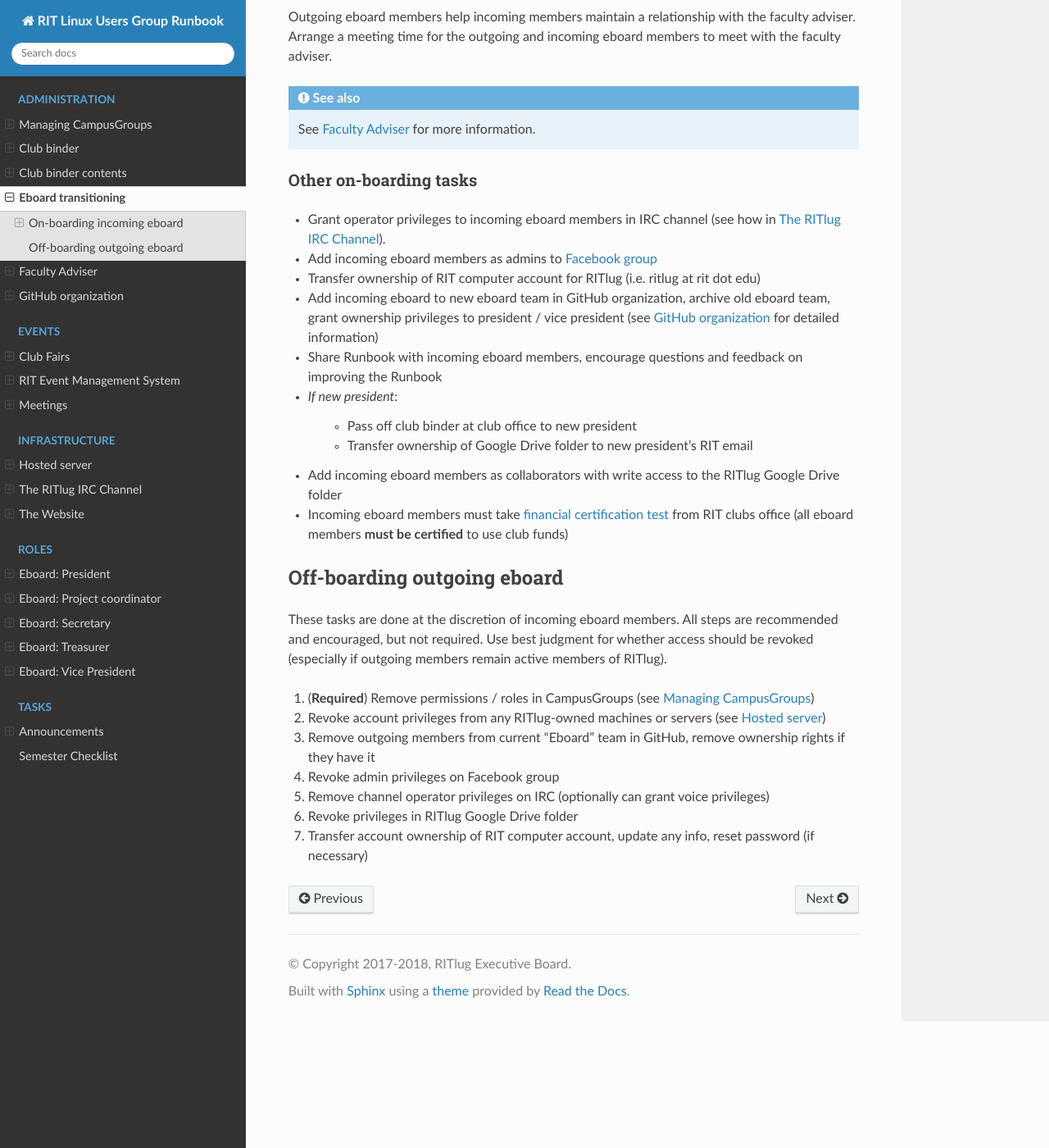
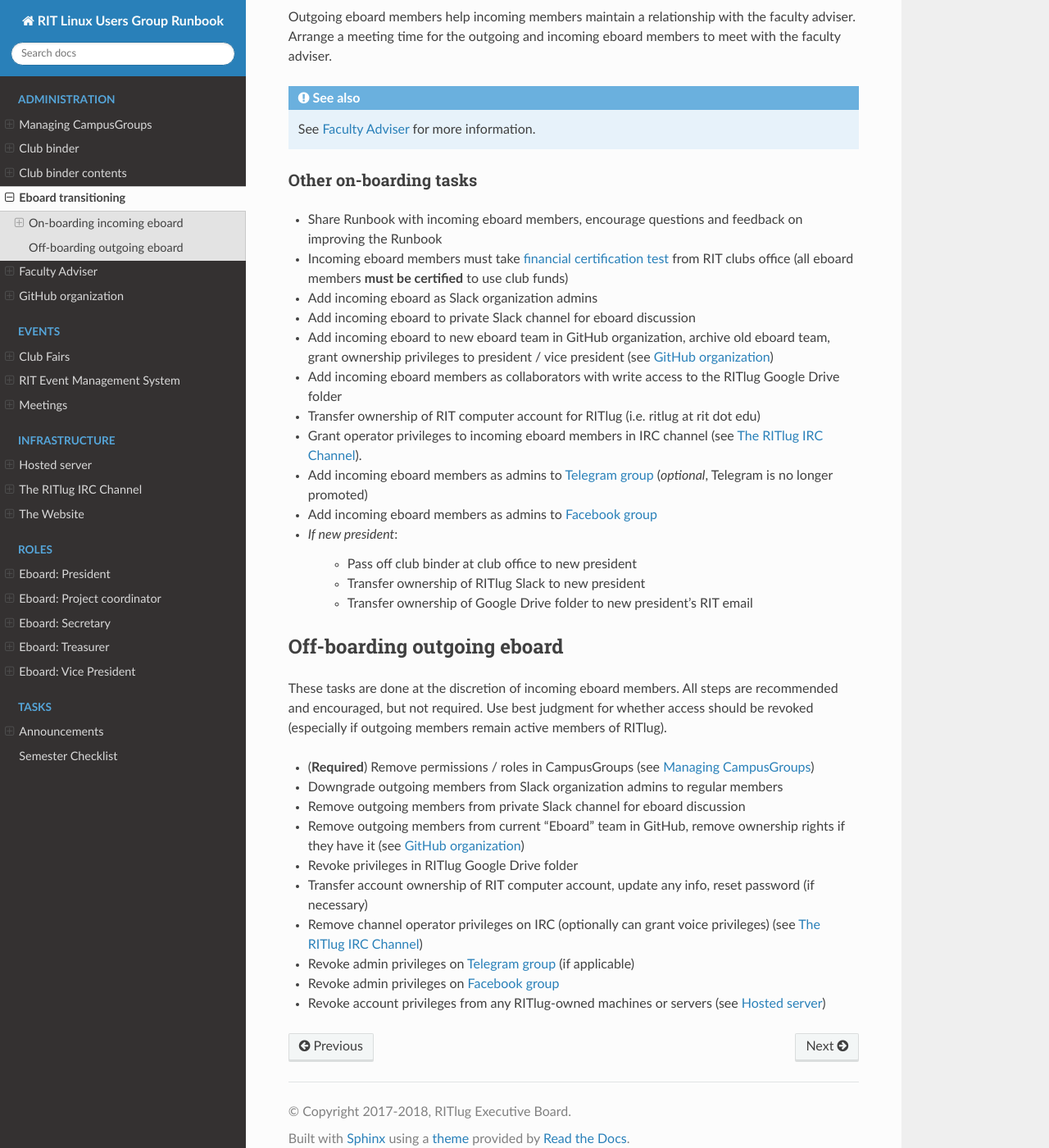
Before and after one commit to RITlug/runbook, a Sphinx documentation site: the page built from docs/administration/eboard-onboarding-offboarding.rst, in a window 1280 px wide and 1400 px high, scrolled down 1161 px. Shown: the whole window at 82% size. Built offline with Sphinx 7.4.7 and the Read the Docs theme 2.0.0, drawn with Linux system fonts in a browser that asks for light colours; formulas are drawn with MathJax 3.

Commit message:
Add Slack and Telegram instructions, use parallel structure for off-boarding instructions as on-booarding

```diff
--- a/docs/administration/eboard-onboarding-offboarding.rst
+++ b/docs/administration/eboard-onboarding-offboarding.rst
@@ -63,25 +63,33 @@
 Other on-boarding tasks
 =======================
 
-- Grant operator privileges to incoming eboard members in IRC channel (see how in :doc:`../infrastructure/irc-channel`).
+- Share Runbook with incoming eboard members, encourage questions and feedback on improving the Runbook
 
-- Add incoming eboard members as admins to `Facebook group`_
+- Incoming eboard members must take `financial certification test`_ from RIT clubs office (all eboard members **must be certified** to use club funds)
+
+- Add incoming eboard as Slack organization admins
+
+- Add incoming eboard to private Slack channel for eboard discussion
+
+- Add incoming eboard to new eboard team in GitHub organization, archive old eboard team, grant ownership privileges to president / vice president (see :doc:`github-org`)
+
+- Add incoming eboard members as collaborators with write access to the RITlug Google Drive folder
 
 - Transfer ownership of RIT computer account for RITlug (i.e. ritlug at rit dot edu)
 
-- Add incoming eboard to new eboard team in GitHub organization, archive old eboard team, grant ownership privileges to president / vice president (see :doc:`github-org` for detailed information)
+- Grant operator privileges to incoming eboard members in IRC channel (see :doc:`../infrastructure/irc-channel`).
 
-- Share Runbook with incoming eboard members, encourage questions and feedback on improving the Runbook
+- Add incoming eboard members as admins to `Telegram group`_ (*optional*, Telegram is no longer promoted)
+
+- Add incoming eboard members as admins to `Facebook group`_
 
 - *If new president*:
 
     - Pass off club binder at club office to new president
 
+    - Transfer ownership of RITlug Slack to new president
+
     - Transfer ownership of Google Drive folder to new president's RIT email
-
-- Add incoming eboard members as collaborators with write access to the RITlug Google Drive folder
-
-- Incoming eboard members must take `financial certification test`_ from RIT clubs office (all eboard members **must be certified** to use club funds)
 
 
 ****************************
@@ -92,20 +100,27 @@
 All steps are recommended and encouraged, but not required.
 Use best judgment for whether access should be revoked (especially if outgoing members remain active members of RITlug).
 
-#. (**Required**) Remove permissions / roles in CampusGroups (see :doc:`campusgroups-management`)
+- (**Required**) Remove permissions / roles in CampusGroups (see :doc:`campusgroups-management`)
 
-#. Revoke account privileges from any RITlug-owned machines or servers (see :doc:`../infrastructure/hosted-server`)
+- Downgrade outgoing members from Slack organization admins to regular members
 
-#. Remove outgoing members from current "Eboard" team in GitHub, remove ownership rights if they have it
+- Remove outgoing members from private Slack channel for eboard discussion
 
-#. Revoke admin privileges on Facebook group
+- Remove outgoing members from current "Eboard" team in GitHub, remove ownership rights if they have it (see :doc:`github-org`)
 
-#. Remove channel operator privileges on IRC (optionally can grant voice privileges)
+- Revoke privileges in RITlug Google Drive folder
 
-#. Revoke privileges in RITlug Google Drive folder
+- Transfer account ownership of RIT computer account, update any info, reset password (if necessary)
 
-#. Transfer account ownership of RIT computer account, update any info, reset password (if necessary)
+- Remove channel operator privileges on IRC (optionally can grant voice privileges) (see :doc:`../infrastructure/irc-channel`)
+
+- Revoke admin privileges on `Telegram group`_ (if applicable)
+
+- Revoke admin privileges on `Facebook group`_
+
+- Revoke account privileges from any RITlug-owned machines or servers (see :doc:`../infrastructure/hosted-server`)
 
 
+.. _`Telegram group`: https://t.me/ritlug
 .. _`Facebook group`: https://www.facebook.com/groups/RITLUG/
 .. _`financial certification test`: https://www.rit.edu/studentaffairs/campuslife/financial-certification-test
```
